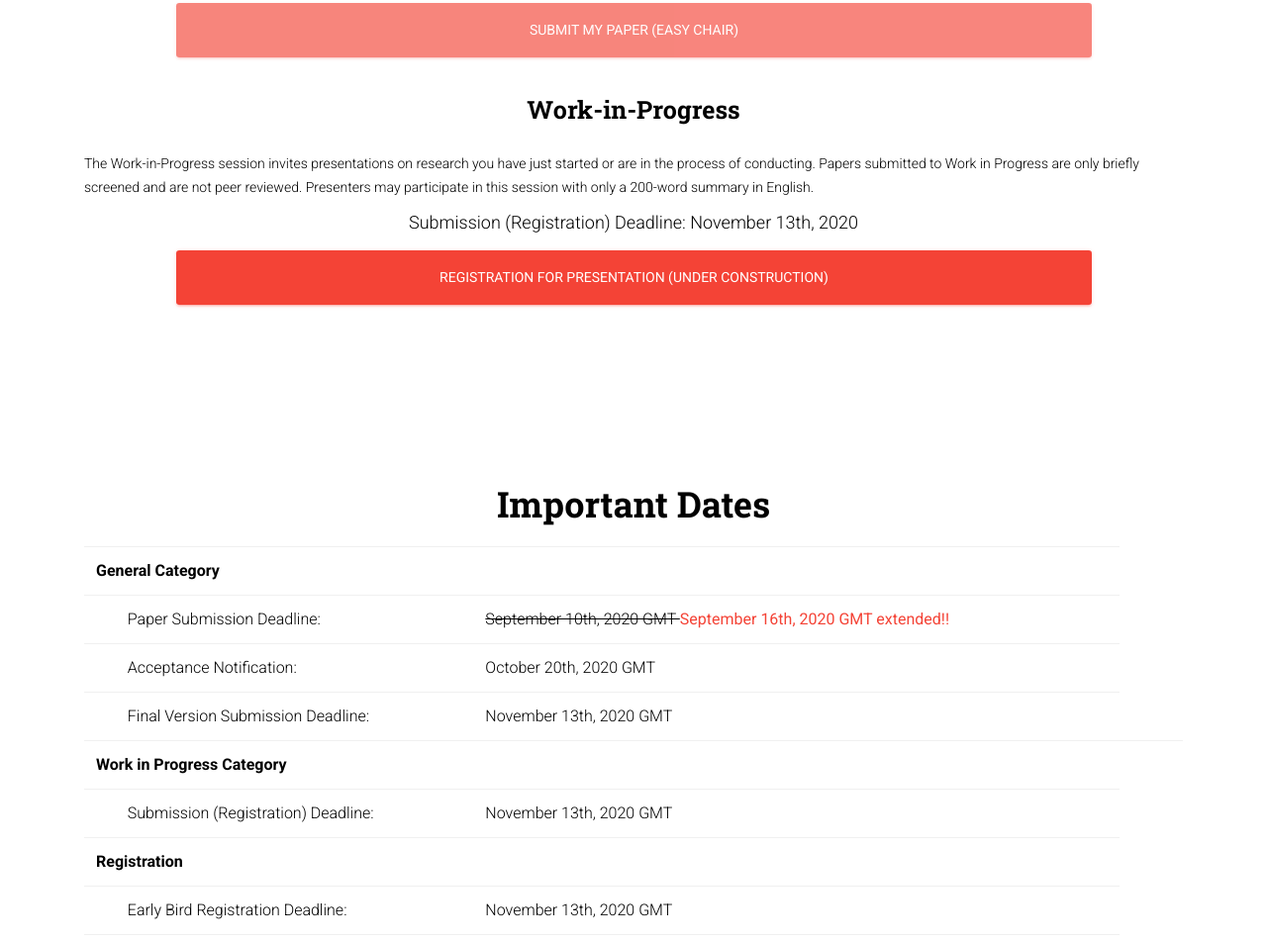
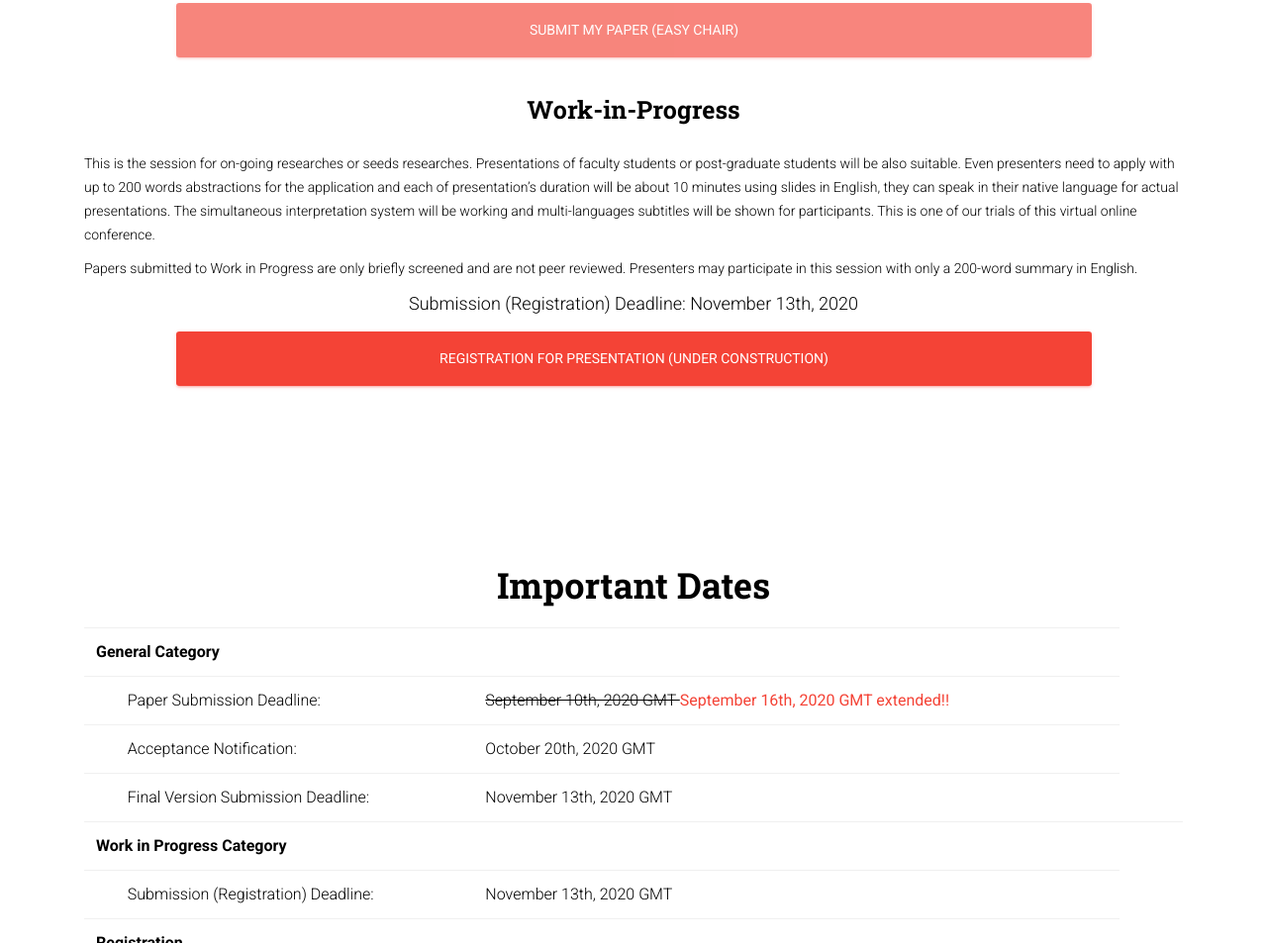
Before and after one commit to ushiama/ADADA2020, a plain HTML site: page index.html in a window 1280 px wide. Shown: the part 3300-4253 px from the top of the page at 99% size. Drawn offline with Linux system fonts and the light colour scheme; some packages are replaced by stand-ins of ours.

Commit message:
WiPの記述を修正

```diff
--- a/index.html
+++ b/index.html
@@ -260,10 +260,12 @@
         <h3 class="title">Work-in-Progress</h3>
         <div class="text-left">
           <p>
-            The Work-in-Progress session invites presentations on research you have just started or are in the process
-            of conducting. Papers submitted to Work in Progress are only briefly screened and are not peer reviewed.
+            This is the session for on-going researches or seeds researches. Presentations of faculty students or post-graduate students will be also suitable. Even presenters need to apply with up to 200 words abstractions for the application and each of presentation’s duration will be about 10 minutes using slides in English, they can speak in their native language for actual presentations. The simultaneous interpretation system will be working and multi-languages subtitles will be shown for participants. This is one of our trials of this virtual online conference.
+          </p>
+          <p> Papers submitted to Work in Progress are only briefly screened and are not peer reviewed.
             Presenters may participate in this session with only a 200-word summary in English.
           </p>
+
         </div>
         <h4>Submission (Registration) Deadline: November 13th, 2020</h4>
         <div class="d-flex justify-content-around">
```
